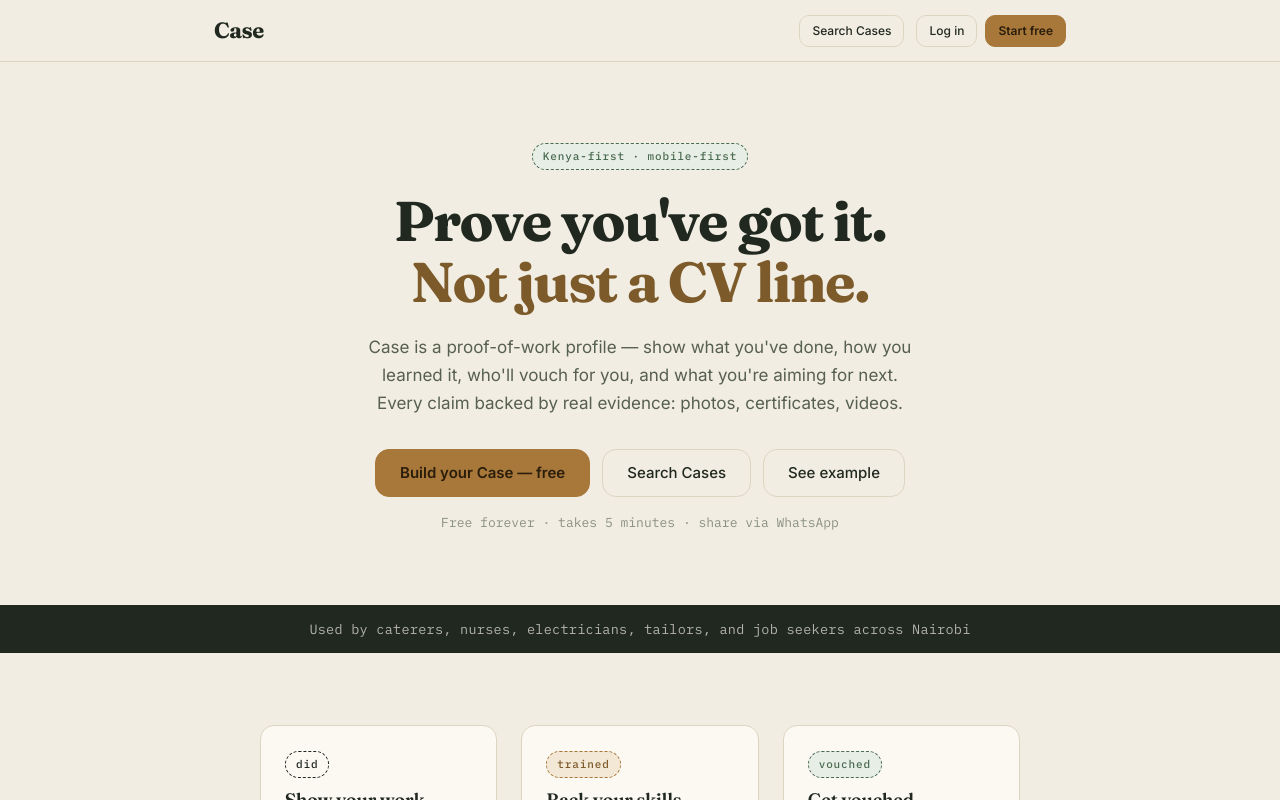
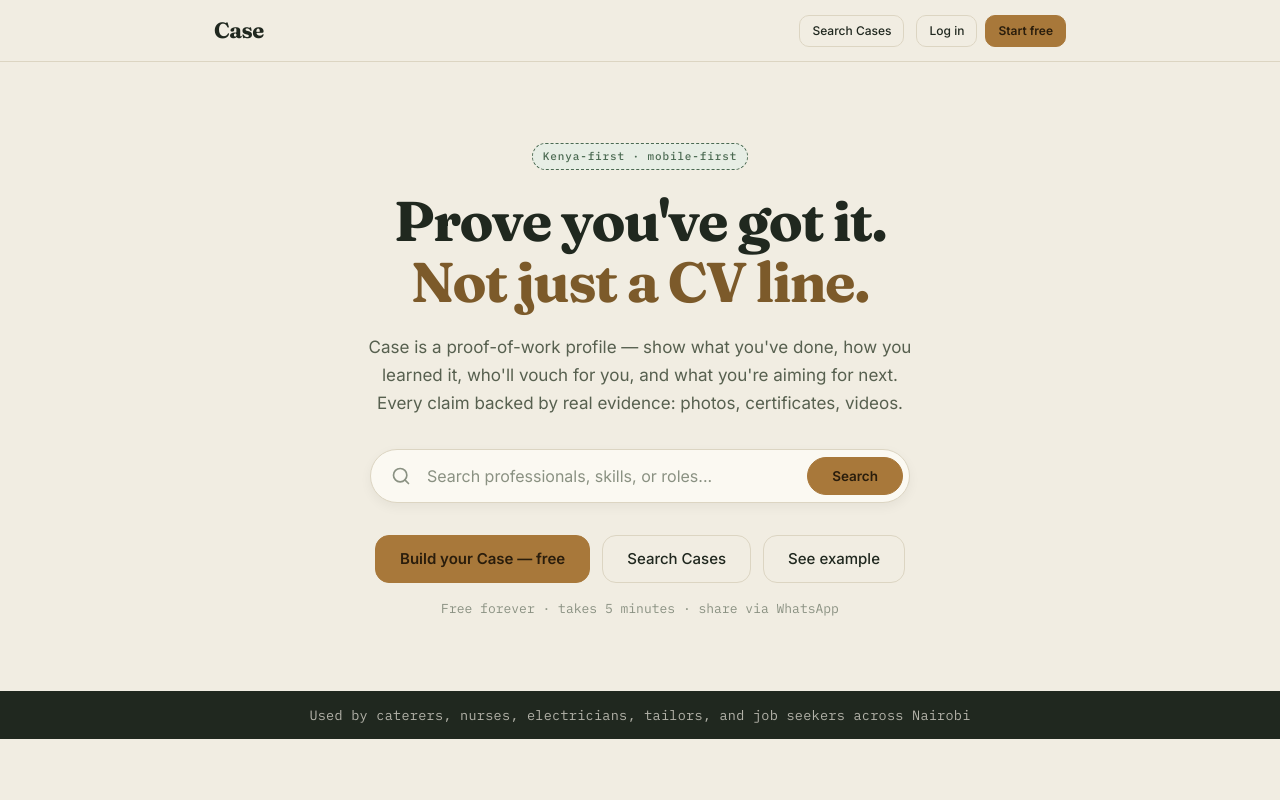
Before and after one commit to Michira-arch/case, a Next.js app: page / in a window 1280 px wide. Shown: the top 800 px of the page. Built offline with nearby package versions, Linux system fonts and the light colour scheme; no server answers.

Commit message:
feat: Add algorithmic charm pricing for 6-month plans and update Hero search bar

```diff
--- a/app/page.module.css
+++ b/app/page.module.css
@@ -71,6 +71,52 @@
   line-height: 1.65;
   max-width: 52ch;
   margin: 0 auto 32px;
+}
+
+.heroSearchForm {
+  margin: 0 auto 32px;
+  max-width: 540px;
+}
+
+.heroSearchPill {
+  display: flex;
+  align-items: center;
+  background: var(--card, #ffffff);
+  border: 1px solid var(--line);
+  border-radius: 9999px;
+  padding: 6px 6px 6px 20px;
+  box-shadow: 0 4px 12px rgba(0, 0, 0, 0.05);
+  transition: box-shadow 0.2s var(--ease), border-color 0.2s var(--ease);
+}
+
+.heroSearchPill:focus-within {
+  border-color: var(--brass);
+  box-shadow: 0 6px 16px rgba(0, 0, 0, 0.08), 0 0 0 4px var(--brass-bg);
+}
+
+.heroSearchIcon {
+  color: var(--ink-muted);
+  flex-shrink: 0;
+}
+
+.heroSearchInput {
+  flex: 1;
+  border: none;
+  background: transparent;
+  padding: 10px 16px;
+  font-size: 16px;
+  color: var(--ink);
+  outline: none;
+  font-family: inherit;
+}
+
+.heroSearchInput::placeholder {
+  color: var(--ink-muted);
+}
+
+.heroSearchBtn {
+  border-radius: 9999px;
+  padding: 10px 24px;
 }
 
 .heroCtas {
--- a/app/page.tsx
+++ b/app/page.tsx
@@ -38,6 +38,25 @@ export default function LandingPage() {
             who'll vouch for you, and what you're aiming for next. Every claim backed by
             real evidence: photos, certificates, videos.
           </p>
+
+          <form action="/search" method="GET" className={styles.heroSearchForm}>
+            <div className={styles.heroSearchPill}>
+              <svg className={styles.heroSearchIcon} width="20" height="20" viewBox="0 0 24 24" fill="none" stroke="currentColor" strokeWidth="2" strokeLinecap="round" strokeLinejoin="round">
+                <circle cx="11" cy="11" r="8"></circle>
+                <line x1="21" y1="21" x2="16.65" y2="16.65"></line>
+              </svg>
+              <input
+                type="text"
+                name="q"
+                placeholder="Search professionals, skills, or roles..."
+                className={styles.heroSearchInput}
+              />
+              <button type="submit" className={`btn btn--brass ${styles.heroSearchBtn}`}>
+                Search
+              </button>
+            </div>
+          </form>
+
           <div className={styles.heroCtas}>
             <Link href="/signup" className="btn btn--brass btn--lg">
               Build your Case — free
--- a/lib/ppp-pricing.ts
+++ b/lib/ppp-pricing.ts
@@ -10,7 +10,6 @@ export interface PricingConfig {
   symbol: string
   exchangeRateToKes: number // Multiply local currency by this to get KES
   base12mLocal: number
-  base6mLocal: number
 }
 
 export const PPP_CONFIGS: Record<string, PricingConfig> = {
@@ -19,32 +18,28 @@ export const PPP_CONFIGS: Record<string, PricingConfig> = {
     currency: 'KES',
     symbol: 'KES',
     exchangeRateToKes: 1.0,
-    base12mLocal: 100, // Manually annealed sweet spot
-    base6mLocal: 70,   // Manually annealed sweet spot
+    base12mLocal: 99,
   },
   US: {
     countryCode: 'US',
     currency: 'USD',
     symbol: '$',
     exchangeRateToKes: 130.0,
-    base12mLocal: 19.99,
-    base6mLocal: 10.99,
+    base12mLocal: 19,
   },
   GB: {
     countryCode: 'GB',
     currency: 'GBP',
     symbol: '£',
     exchangeRateToKes: 165.0,
-    base12mLocal: 15.99,
-    base6mLocal: 8.99,
+    base12mLocal: 15,
   },
   EU: {
     countryCode: 'EU',
     currency: 'EUR',
     symbol: '€',
     exchangeRateToKes: 140.0,
-    base12mLocal: 17.99,
-    base6mLocal: 9.99,
+    base12mLocal: 17,
   },
   IN: {
     countryCode: 'IN',
@@ -52,7 +47,6 @@ export const PPP_CONFIGS: Record<string, PricingConfig> = {
     symbol: '₹',
     exchangeRateToKes: 1.55,
     base12mLocal: 499,
-    base6mLocal: 299,
   },
   NG: {
     countryCode: 'NG',
@@ -60,7 +54,6 @@ export const PPP_CONFIGS: Record<string, PricingConfig> = {
     symbol: '₦',
     exchangeRateToKes: 0.09,
     base12mLocal: 7999,
-    base6mLocal: 4499,
   },
   ZA: {
     countryCode: 'ZA',
@@ -68,23 +61,20 @@ export const PPP_CONFIGS: Record<string, PricingConfig> = {
     symbol: 'R',
     exchangeRateToKes: 7.0,
     base12mLocal: 149,
-    base6mLocal: 89,
   },
   UG: {
     countryCode: 'UG',
     currency: 'UGX',
     symbol: 'USh',
     exchangeRateToKes: 0.035,
-    base12mLocal: 3999,  // above 100 KES baseline floor
-    base6mLocal: 2999,   // above 100 KES baseline floor
+    base12mLocal: 3999,
   },
   TZ: {
     countryCode: 'TZ',
     currency: 'TZS',
     symbol: 'TSh',
     exchangeRateToKes: 0.05,
-    base12mLocal: 2999,  // above 100 KES baseline floor
-    base6mLocal: 1999,   // above 100 KES baseline floor
+    base12mLocal: 2999,
   },
   GH: {
     countryCode: 'GH',
@@ -92,7 +82,6 @@ export const PPP_CONFIGS: Record<string, PricingConfig> = {
     symbol: 'GH₵',
     exchangeRateToKes: 10.0,
     base12mLocal: 79,
-    base6mLocal: 49,
   },
 }
 
@@ -131,6 +120,36 @@ export interface CalculatedPrice {
 }
 
 /**
+ * Calculate the 6-month price algorithmically with charm pricing applied.
+ * Ensures the 6-month price is proportionally higher than the 12-month.
+ */
+export function calculate6MonthPrice(base12m: number): number {
+  const half = base12m / 2
+
+  // For major currencies (USD, GBP, EUR)
+  if (base12m <= 30) {
+    return Math.floor(half) + 1.99
+  }
+
+  // Mid-tier currencies
+  if (base12m <= 150) {
+    if (base12m === 99) return 70 // Special case requested by user for KES
+    const premium = half * 1.3
+    return Math.ceil(premium / 10) * 10 - 1
+  }
+
+  // High-tier currencies
+  if (base12m <= 1000) {
+    const premium = half * 1.2
+    return Math.ceil(premium / 100) * 100 - 1
+  }
+
+  // Very high-tier currencies (NGN, UGX, TZS)
+  const premium = half * 1.15
+  return Math.ceil(premium / 100) * 100 - 1
+}
+
+/**
  * Calculate PPP pricing for the active plan
  */
 export function calculatePPPPricedPlan(
@@ -138,7 +157,7 @@ export function calculatePPPPricedPlan(
   countryCode: string
 ): CalculatedPrice {
   const config = PPP_CONFIGS[countryCode] || PPP_CONFIGS.US // Fallback to US/Global
-  const amountLocal = planPeriod === '12m' ? config.base12mLocal : config.base6mLocal
+  const amountLocal = planPeriod === '12m' ? config.base12mLocal : calculate6MonthPrice(config.base12mLocal)
 
   // Final KES value to be passed to payment gateway (since it accepts KES)
   const finalKes = amountLocal * config.exchangeRateToKes
```
